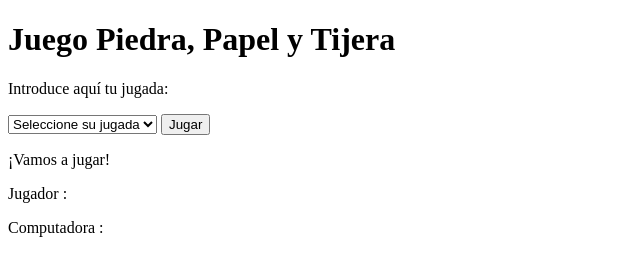
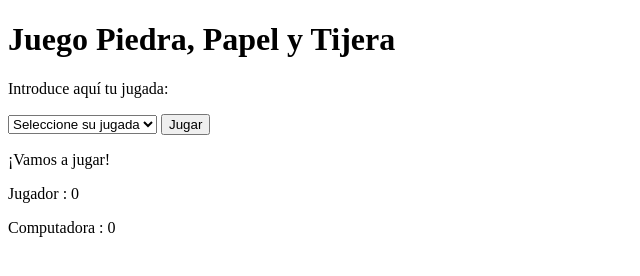
Before and after one commit to Adalab/modulo-2-evaluacion-intermedia-Babsrm, a plain HTML site: page index.html in a window 1280 px wide. Both pictures are taken after a click on the input "Jugar". Shown: the full height of the page, 0-640 px from the left. Drawn offline with Linux system fonts and the light colour scheme.

Commit message:
update last js

```diff
--- a/index.html
+++ b/index.html
@@ -27,8 +27,8 @@
                 <p class="js-resultMessage">¡Vamos a jugar!</p>
             </div>
             <p>Jugador : <span class="js-playerCounter"></span</p>
-            <p>Computadora : <span class="js-machinaCounter"></span</p>
-                <button type="reset" class="js-resetButton hidden">Empezar de nuevo</button>
+                    <p>Computadora : <span class="js-machinaCounter"></span></p>
+                            <button type="reset" class="js-resetButton hidden">Empezar de nuevo</button>
         </article>
 
     </main>
--- a/js/main.js
+++ b/js/main.js
@@ -4,8 +4,8 @@
 
 const playButton = document.querySelector(".js_playbutton");
 const optionSelect = document.querySelector(".js_selectoption");
-let userCounter = document.getElementById(".js-playerCounter");
-let machinaCounter = document.getElementById(".js-playerCounter");
+let userCounter = document.querySelector(".js-playerCounter");
+let machinaCounter = document.querySelector(".js-machinaCounter");
 const resultMsg = document.querySelector(".js-resultMessage");
 const resetButton = document.querySelector(".js-resetButton");
 let counterGame = 1;
@@ -65,9 +65,9 @@ function letsPlay(userValue) {
       counterMachina++;
     }
   }
- // ESTA FUNCION DA ERROR Y NO SÉ POR QUÉ
- // userCounter.innerHTML = `${counterPlayer}`;
- //machinaCounter.innerHTML = `${counterMachina}`;
+
+ userCounter.innerHTML = counterPlayer;
+ machinaCounter.innerHTML = counterMachina;
 }
 function handleClickUpdate(event) {
   event.preventDefault();
```
